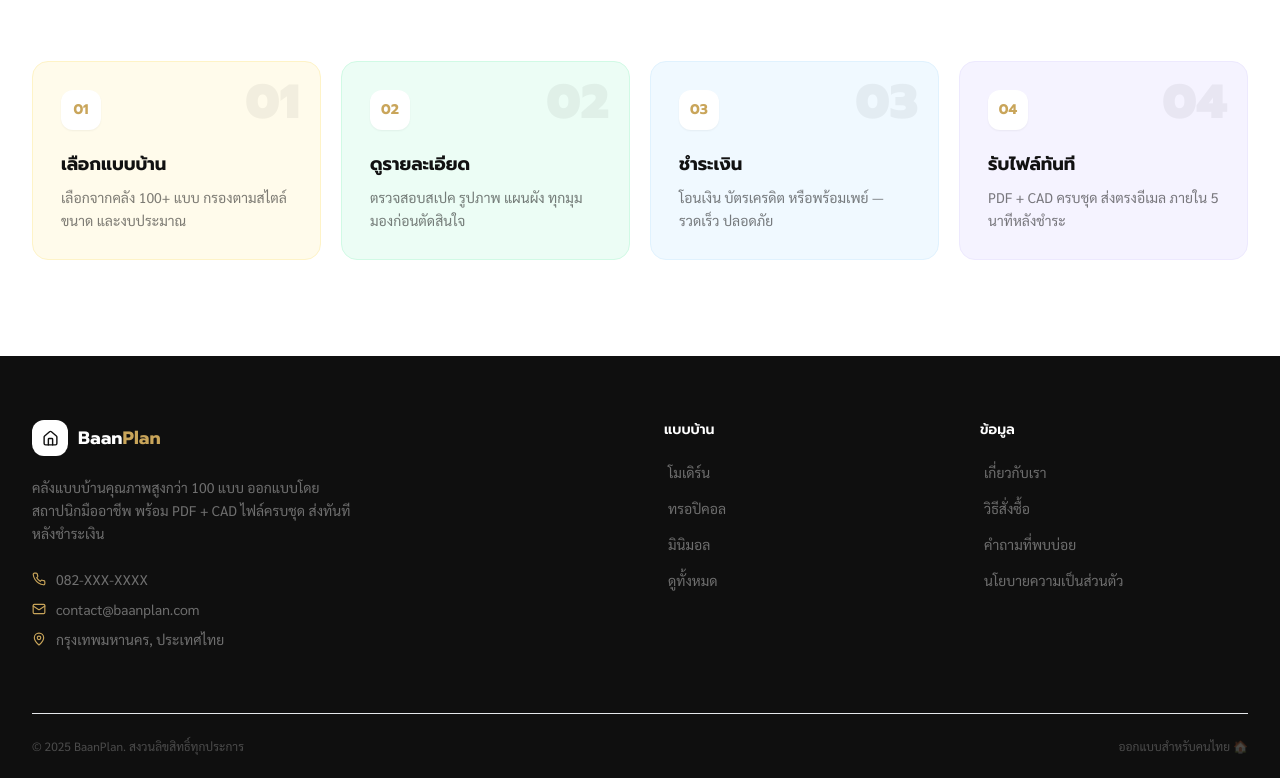
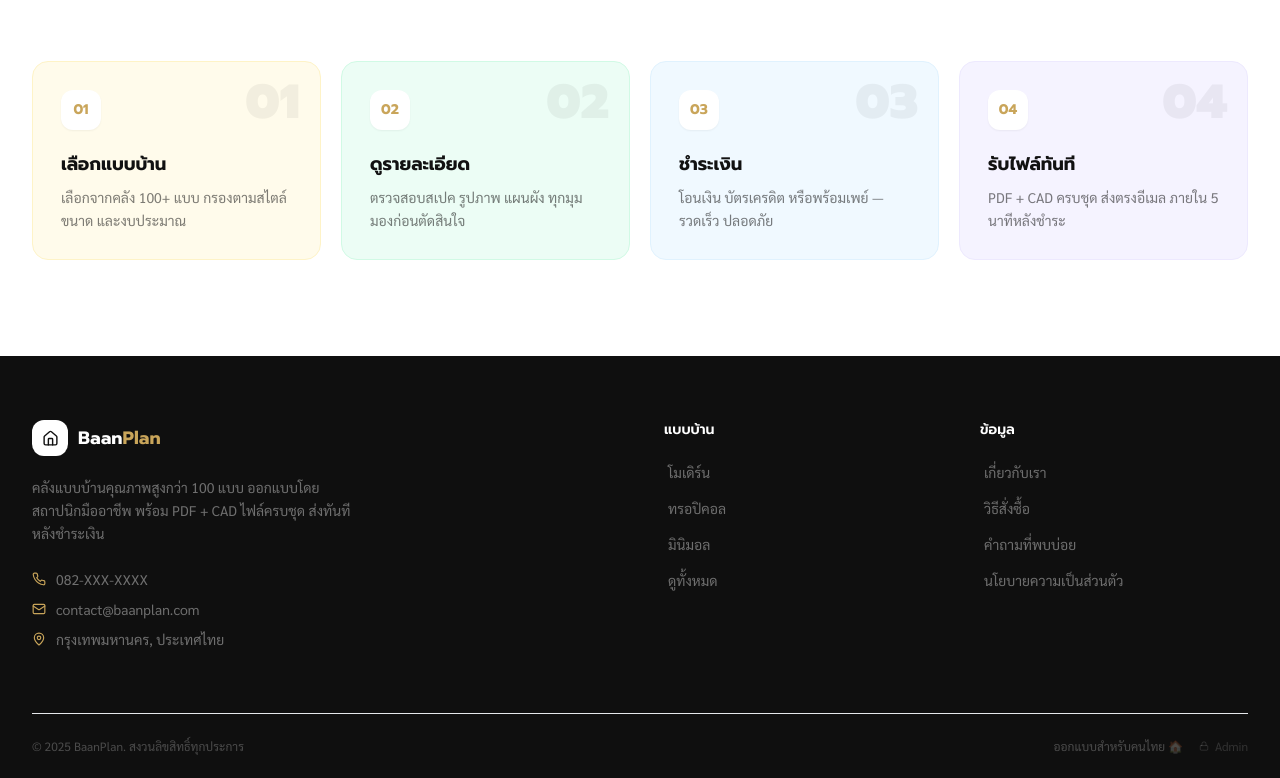
Before and after one commit to phatarapol777-jpg/baanplan, a Next.js app: page / in a window 1280 px wide. Shown: the part 1836-2614 px from the top of the page. Built offline with nearby package versions, Linux system fonts and the light colour scheme; no server answers; the database is empty.

Commit message:
feat: admin can change hero image from settings page

```diff
--- a/src/components/Footer.tsx
+++ b/src/components/Footer.tsx
@@ -1,5 +1,5 @@
 import Link from "next/link"
-import { Home, Phone, Mail, MapPin, ChevronRight } from "lucide-react"
+import { Home, Phone, Mail, MapPin, ChevronRight, Lock } from "lucide-react"
 
 const footerLinks = {
   แบบบ้าน: [
@@ -74,7 +74,16 @@
         {/* Bottom bar */}
         <div className="border-t border-white/8 py-6 flex flex-col sm:flex-row items-center justify-between gap-3 text-white/25 text-xs">
           <p>© 2025 BaanPlan. สงวนลิขสิทธิ์ทุกประการ</p>
-          <p>ออกแบบสำหรับคนไทย 🏠</p>
+          <div className="flex items-center gap-4">
+            <p>ออกแบบสำหรับคนไทย 🏠</p>
+            <Link
+              href="/admin"
+              className="flex items-center gap-1.5 text-white/15 hover:text-white/50 transition-colors duration-200"
+            >
+              <Lock size={10} />
+              <span>Admin</span>
+            </Link>
+          </div>
         </div>
       </div>
     </footer>
```
